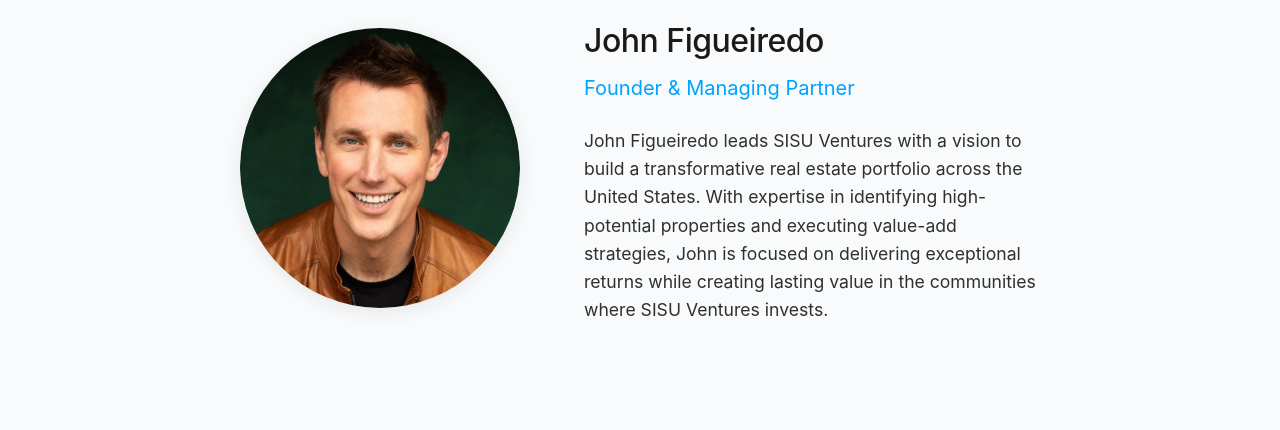
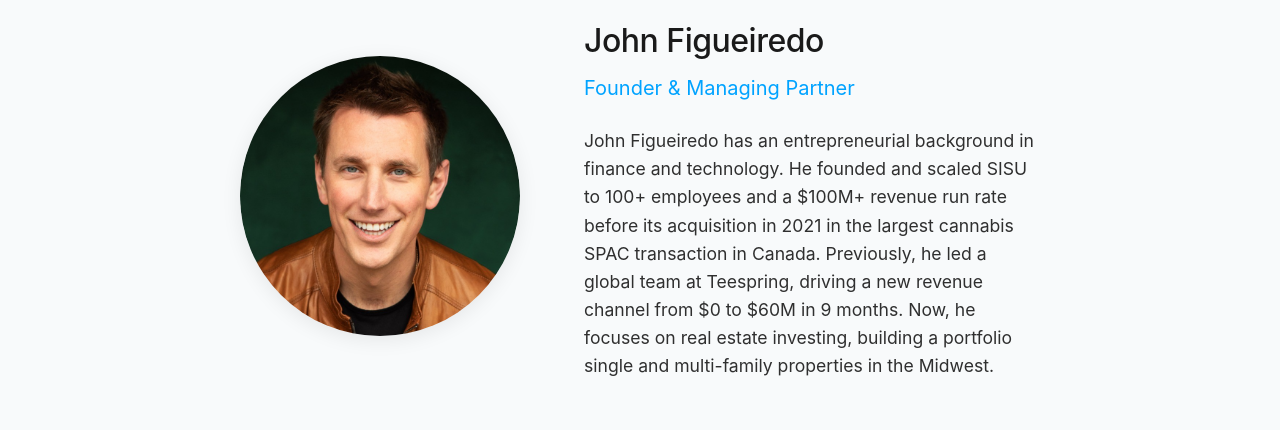
Before and after one commit to johnfig/john-figueiredo, a React (Create React App) app: page / in a window 1280 px wide. Shown: the part 1780-2210 px from the top of the page. Built offline with nearby package versions, Linux system fonts and the light colour scheme.

Commit message:
update bio for john figueiredo

```diff
--- a/src/components/Partners.js
+++ b/src/components/Partners.js
@@ -107,12 +107,12 @@ const Partners = () => {
             <PartnerName>John Figueiredo</PartnerName>
             <PartnerRole>Founder & Managing Partner</PartnerRole>
             <PartnerBio>
-              John Figueiredo leads SISU Ventures with a vision to build a
-              transformative real estate portfolio across the United States.
-              With expertise in identifying high-potential properties and
-              executing value-add strategies, John is focused on delivering
-              exceptional returns while creating lasting value in the
-              communities where SISU Ventures invests.
+              John Figueiredo has an entrepreneurial background in finance and technology.
+              He founded and scaled SISU to 100+ employees and a $100M+ revenue run rate
+              before its acquisition in 2021 in the largest cannabis SPAC transaction in
+              Canada. Previously, he led a global team at Teespring, driving a new revenue
+              channel from $0 to $60M in 9 months. Now, he focuses on real estate investing,
+              building a portfolio single and multi-family properties in the Midwest.
             </PartnerBio>
           </PartnerInfo>
         </PartnerCard>
```
